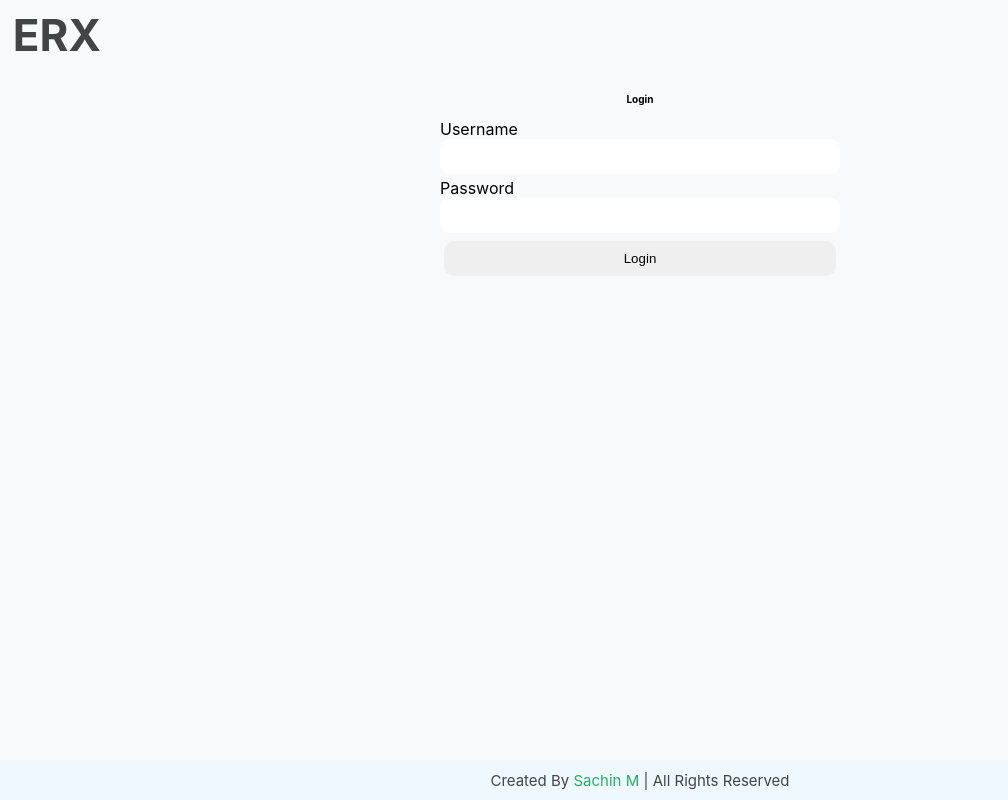
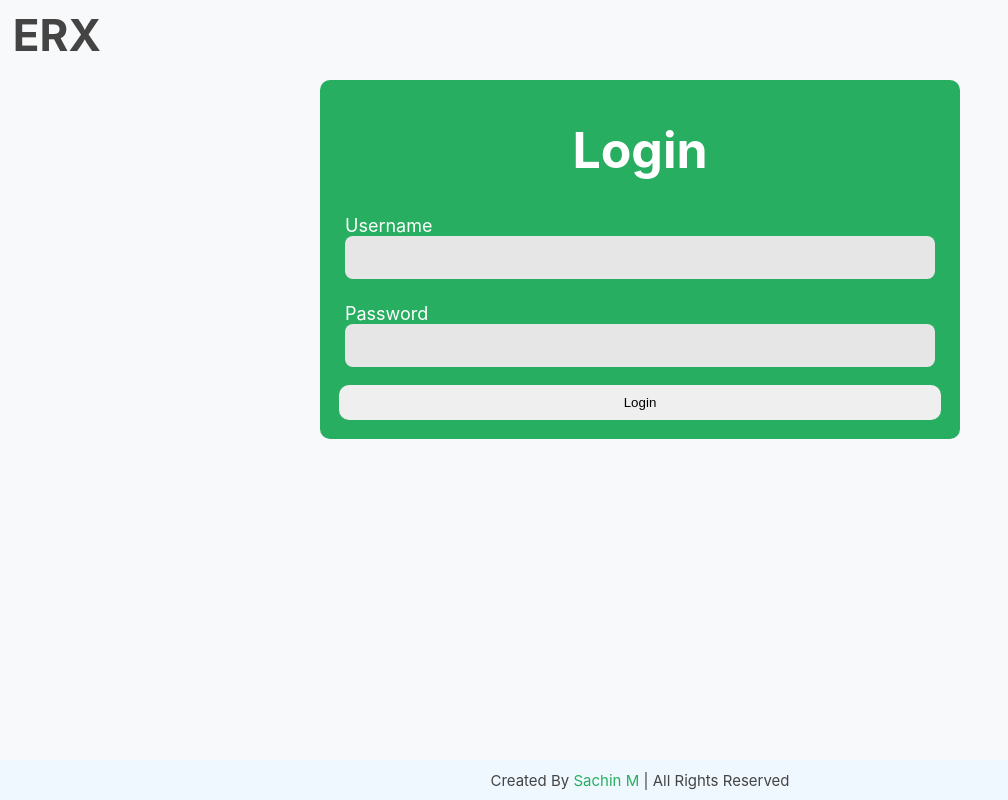
Before and after one commit to sachin-source/project-prescription-generator, a Next.js app: page /account/login in a window 1280 px wide. Shown: the whole page, without its empty margins (0-1008 px from the left). Built offline with nearby package versions, Linux system fonts and the light colour scheme.

Commit message:
page improvisation

```diff
--- a/pages/account/login.js
+++ b/pages/account/login.js
@@ -5,7 +5,7 @@
 // import Link from 'next/link';
 // import { Link } from 'components';
 import { userService } from '../../services';
-
+import styles from "../../styles/Login.module.css"
 
 
 export default Login;
@@ -37,16 +37,17 @@
     }
 
     return (
-            <div className="card">
+            <div className={styles.card}>
+                <div className={styles["card-container"]} >
                 <h4 className="card-header">Login</h4>
-                <div className="card-body">
+                <div className={styles["card-body"]}>
                     <form onSubmit={handleSubmit(onSubmit)} className="form-container">
-                        <div className="form-group">
+                        <div className={styles["form-group"]}>
                             <label>Username</label>
                             <input name="username" type="text" {...register('username')} className={`form-control ${errors.username ? 'is-invalid' : ''}`} />
                             <div className="invalid-feedback">{errors.username?.message}</div>
                         </div>
-                        <div className="form-group">
+                        <div className={styles["form-group"]}>
                             <label>Password</label>
                             <input name="password" type="password" {...register('password')} className={`form-control ${errors.password ? 'is-invalid' : ''}`} />
                             <div className="invalid-feedback">{errors.password?.message}</div>
@@ -62,6 +63,7 @@
                         </Link> */}
                     </form>
                 </div>
+                </div>
             </div>
     );
 }
--- a/services/user.service.js
+++ b/services/user.service.js
@@ -37,7 +37,7 @@
         'Content-Type': 'application/json'
       },
       body: JSON.stringify({ email : username, password}),
-    }).then((d) => {
+    }).then((a) => a.json()).then((d) => {
       console.log(d)
       userSubject.next(JSON.stringify({username, password}));
         return resolve(localStorage.setItem('user', JSON.stringify({username, password})))
--- a/styles/Login.module.css
+++ b/styles/Login.module.css
@@ -0,0 +1,36 @@
+.card {
+    display: flex;
+    flex-direction: column;
+    justify-content: center;
+    align-items: center;
+    font-size: 5rem;
+}
+
+.card-container {
+    border: none;
+    border-radius: 10px;
+    padding: 15px;
+    background-color: var(--green);
+    color: white;
+    min-width: 50%;
+}
+
+.card-container h4 {
+    text-align: center;
+    margin: 25px 0;
+}
+
+.form-group {
+    margin: 10px;
+    font-size: 1.8rem;
+    display: flex;
+    flex-direction: column;
+}
+
+.form-group input {
+    font-size: 2rem;
+    border-radius: 8px;
+    background-color: var(--bg-color);
+    border: none;
+    padding: 10px;
+}
```
Also changed, not shown: styles/Register.module.css (+8 -0 lines).
